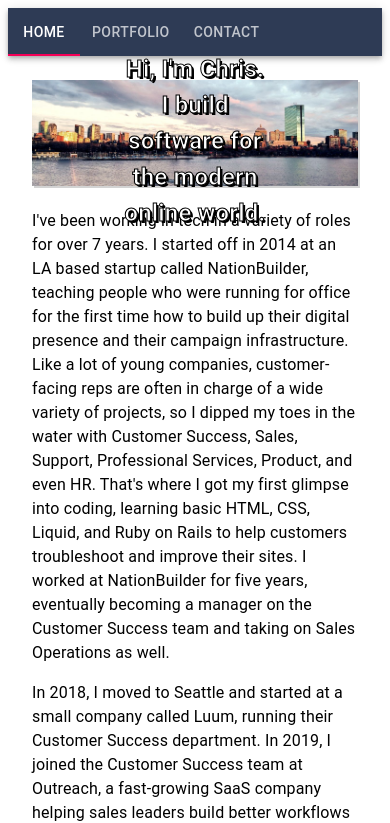
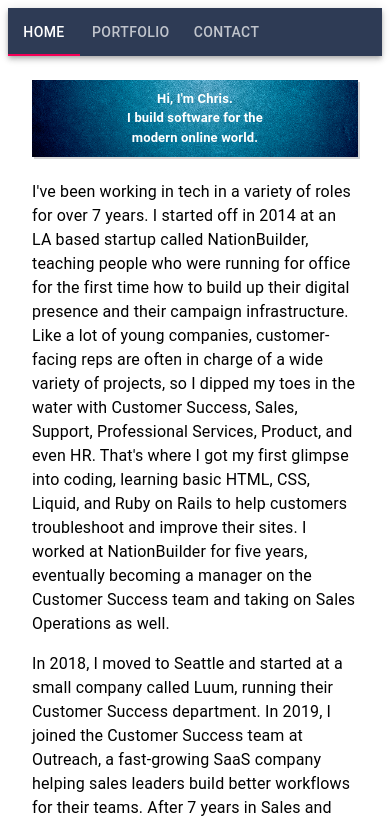
Before and after one commit to asmarcd/portfolio-21, a React (Create React App) app: page / in a window 390 px wide. Shown: the top 823 px of the page. Built offline with nearby package versions, Linux system fonts and the light colour scheme.

Commit message:
banner styling in a good place

```diff
--- a/src/components/Intro/Intro.css
+++ b/src/components/Intro/Intro.css
@@ -11,15 +11,21 @@ header {
 
 .headText {
     position: absolute;
-    top: 40%;
+    top: 35%;
     left: 50%;
     transform: translate(-50%, -50%);
-    -webkit-text-stroke: 1px black;
-    text-shadow: 2px 2px black;
+    -webkit-text-stroke: .5px black;
 }
 
-@media only screen and (max-width:625px) {
+@media only screen and (max-width:800px) {
     .headText {
-        font-size: x-large;
+        /* font-size: x-large; */
     }
 }
+
+@media only screen and (max-width:600px) {
+    .headText {
+        font-size: 13px;
+        -webkit-text-stroke: 0px black;
+    }
+}
--- a/src/components/Intro/Intro.js
+++ b/src/components/Intro/Intro.js
@@ -1,5 +1,5 @@
 import React from 'react';
-import Boston from './Boston.jpg';
+import Banner from './banner.png';
 import './Intro.css'
 
 const Intro = () => {
@@ -8,7 +8,7 @@ const Intro = () => {
     return (
         <div>
             <header>
-                <img className='headImage' src={Boston} alt='Boston Skyline. Credit IDP' />
+                <img className='headImage' src={Banner} alt='Boston Skyline. Credit IDP' />
                 <h1 className='headText'>Hi, I'm Chris. <br/> I build software for the modern online world.</h1>
             </header>
             <p>
```
Also changed, not shown: src/components/Intro/Boston.jpg (deleted), src/components/Intro/banner.png (added).
